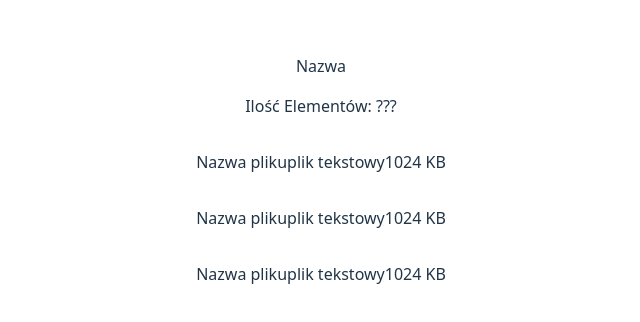
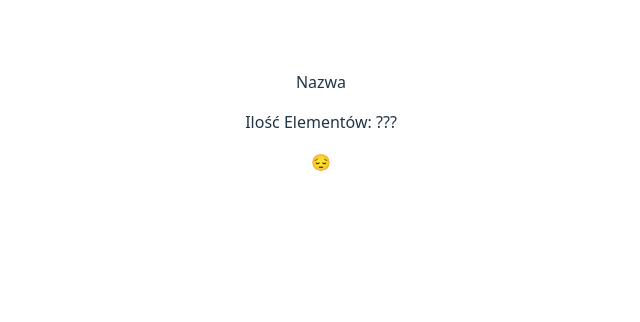
Before and after one commit to Fantiton/fc-rn-1-eksplorator, a React (Vite) app: page / in a window 1280 px wide. Shown: the part 230-552 px from the top of the page, without its empty margins (319-959 px from the left). Built offline with nearby package versions, Linux system fonts and the light colour scheme.

Commit message:
Opropowanie FIleItem + klikanie folderów

```diff
--- a/src/FolderItem.jsx
+++ b/src/FolderItem.jsx
@@ -1,8 +1,12 @@
 import { useState } from "react"
 import "./FolderItem.css"
+import FileItem from "./fileItem"
 
 function FolderItem(){
     const [isExpanded, setIsExpanded] = useState(false)
+    const files = [
+        {id: 'ft1', name: 'skibidi', type: 'tekst', size: '1024', sizeUnit: "KB"}
+    ]
 
     function handleExpansion(){
         setIsExpanded(!setIsExpanded)
@@ -18,6 +22,16 @@ function FolderItem(){
             <div className="Folder">
                 <p>Nazwa</p>
                 <p>Ilość Elementów: ???</p>
+                <p onClick={handleExpansion}>
+                    {isExpanded ? "😊" : "😔"}
+                </p>
+            </div>
+            <div className="folder-content">
+                {isExpanded && files.map(
+                    (file) => (
+                        <FileItem key={file.id} name={file.name} type={file.type} size={file.size} sizeUnit={file.sizeUnit}/>
+                    )
+                )}
             </div>
         </>
     )
--- a/src/fileItem.jsx
+++ b/src/fileItem.jsx
@@ -1,12 +1,13 @@
 import './FileItem.css'
 
-function FileItem(){
+function FileItem({name, type, size, sizeUnit}){
     return (
         <>
             <div className="item">
-                <p>Nazwa pliku</p>
-                <p>plik tekstowy</p>
-                <p>1024 KB</p>
+                <p>{name}</p>
+                <p>{type}</p>
+                <p>{size}</p>
+                <p>{sizeUnit}</p>
             </div>
         </>
     )
```
